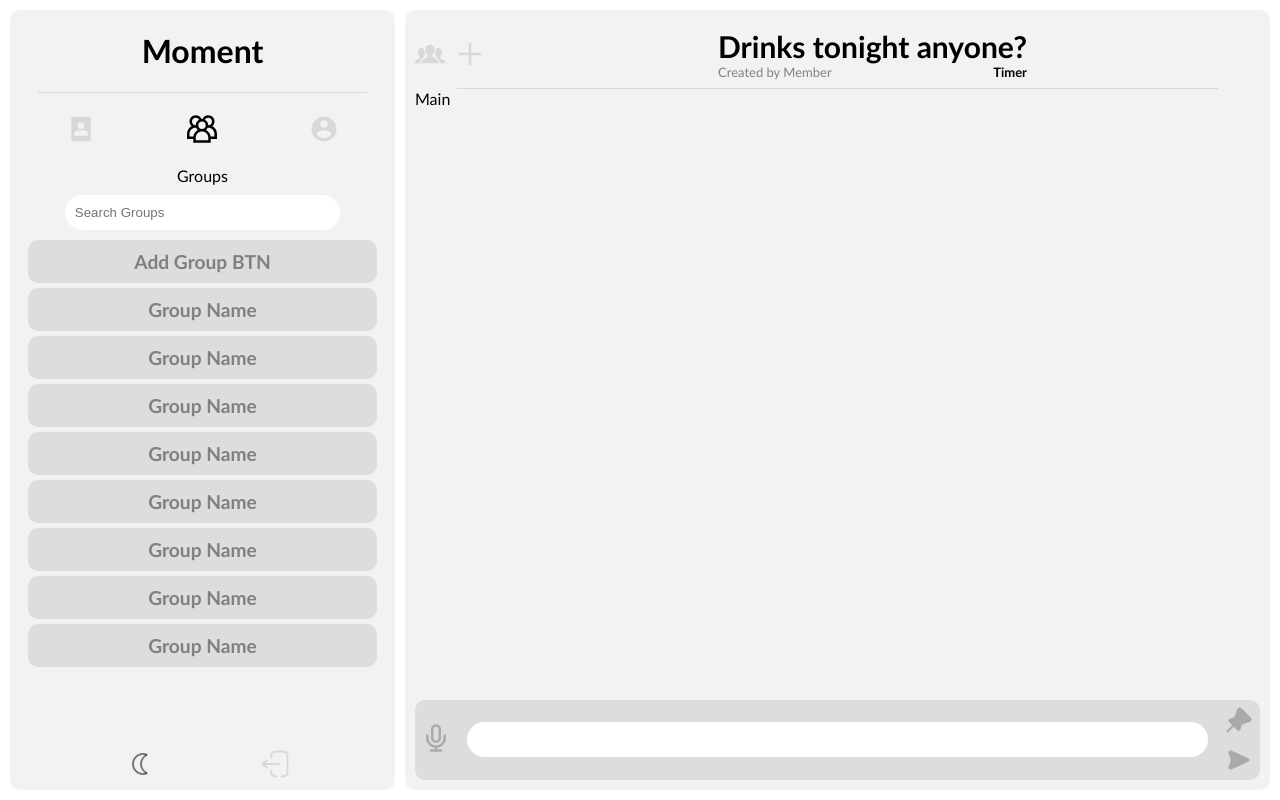
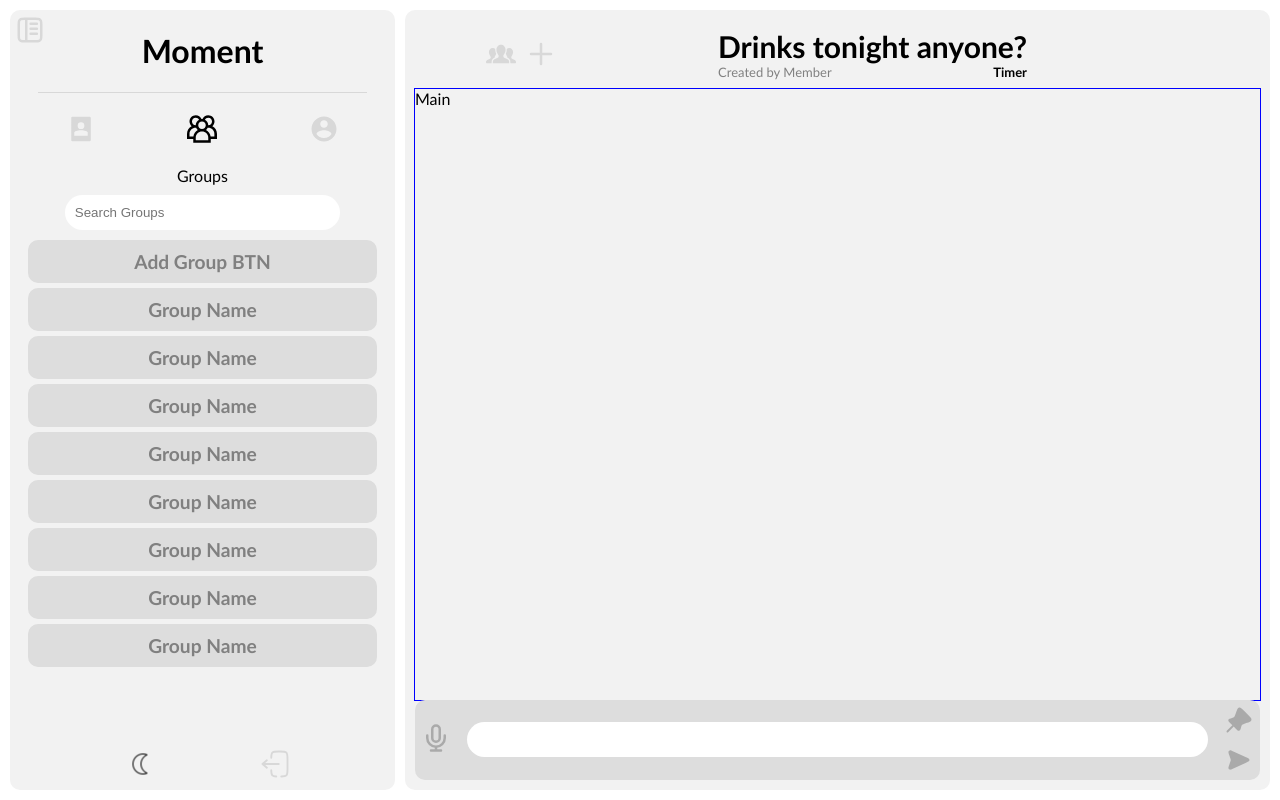
Before and after one commit to GucciGangnam/Moment-Messaging-App, a React (Vite) app in the folder Moment-Messaging-App-Front/: page / in a window 1280 px wide. Built offline with nearby package versions, Linux system fonts and the light colour scheme.

Commit message:
Change layout button added to App level but not functional

```diff
--- a/Moment-Messaging-App-Front/src/App.css
+++ b/Moment-Messaging-App-Front/src/App.css
@@ -46,6 +46,20 @@
   grid-template-columns: 400px 1fr;
   color: var(--text-color);
   font-family: Calibri, sans-serif;
+  position: relative;
+}
+
+.Layout-BTN{
+  position: absolute;
+  left: 15px;
+  top: 15px;
+  fill: none;
+  stroke: var(--img-deselected)
+}
+
+.Layout-BTN:hover{
+  fill: none;
+  stroke: var(--img-selected)
 }
 
 
--- a/Moment-Messaging-App-Front/src/App.jsx
+++ b/Moment-Messaging-App-Front/src/App.jsx
@@ -36,18 +36,27 @@ export const App = () => {
   return (
     <div className="App">
 
-{/* LEFT */}
+      <svg
+        onClick={() => { console.log("Layout BTN clicked") }}
+        className="Layout-BTN"
+        width="30px"
+        height="30px"
+        viewBox="0 0 24 24">
+        <path d="M17.5 11H12.5M17.5 15H12.5M17.5 7H12.5M9 3L9 21M7.8 3H16.2C17.8802 3 18.7202 3 19.362 3.32698C19.9265 3.6146 20.3854 4.07354 20.673 4.63803C21 5.27976 21 6.11984 21 7.8V16.2C21 17.8802 21 18.7202 20.673 19.362C20.3854 19.9265 19.9265 20.3854 19.362 20.673C18.7202 21 17.8802 21 16.2 21H7.8C6.11984 21 5.27976 21 4.63803 20.673C4.07354 20.3854 3.6146 19.9265 3.32698 19.362C3 18.7202 3 17.8802 3 16.2V7.8C3 6.11984 3 5.27976 3.32698 4.63803C3.6146 4.07354 4.07354 3.6146 4.63803 3.32698C5.27976 3 6.11984 3 7.8 3Z" strokeWidth="2" strokeLinecap="round" strokeLinejoin="round" />
+      </svg>
+
+      {/* LEFT */}
       {/* <Loginsignup
       toggleTheme={toggleTheme}
       isDarkMode={isDarkMode}/> */}
 
       <Navigator
-      toggleTheme={toggleTheme}
-      isDarkMode={isDarkMode}/>
+        toggleTheme={toggleTheme}
+        isDarkMode={isDarkMode} />
 
-{/* RIGHT */}
+      {/* RIGHT */}
       {/* <Landing /> */}
-      <Room/>
+      <Room />
 
     </div>
   );
--- a/Moment-Messaging-App-Front/src/components/Navigator.jsx
+++ b/Moment-Messaging-App-Front/src/components/Navigator.jsx
@@ -29,6 +29,7 @@ export const Navigator = ({ toggleTheme, isDarkMode }) => {
 
     return (
         <div className="Navigator">
+
             <div className="Header">
                 <h1>Moment</h1>
                 <div className="Devider"></div>
--- a/Moment-Messaging-App-Front/src/components/Room.css
+++ b/Moment-Messaging-App-Front/src/components/Room.css
@@ -16,7 +16,7 @@
     width: 100%;
     height: 85px;
     display: flex;
-    justify-content: space-between;
+    justify-content: space-around;
     gap: 20px;
     align-items: center;
 }
@@ -90,7 +90,7 @@
 
 /* MAIN */
 .Room .Main {
-    /* outline: 1px solid blue; */
+    outline: 1px solid blue;
     width: 100%;
     height: 100%;
 
```
Also changed, not shown: Moment-Messaging-App-Front/public/layout-alt-02-svgrepo-com.svg (added).
